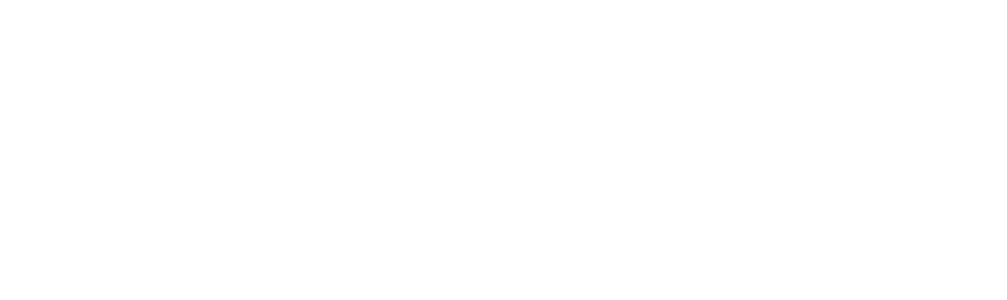
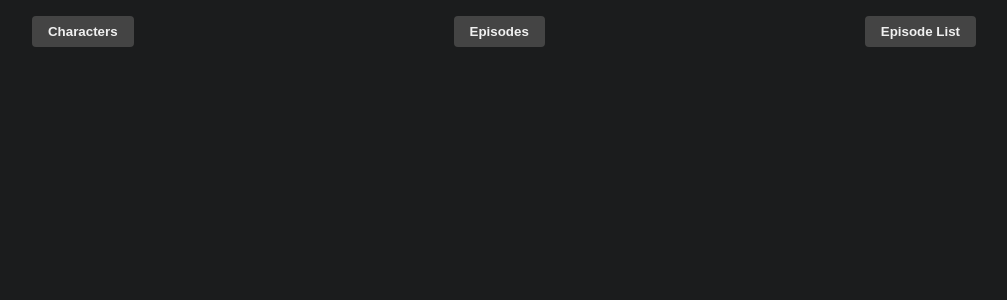
Before and after one commit to Cringenut/RickAndMorty, a Next.js app: page / in a window 1280 px wide. Shown: the top 300 px of the page, without its empty margins (136-1143 px from the left). Built offline with nearby package versions, Linux system fonts and the light colour scheme.

Commit message:
Finished

```diff
--- a/src/app/page.tsx
+++ b/src/app/page.tsx
@@ -1,7 +1,18 @@
 "use client"
 
+import { useRouter } from "next/navigation";
+import "../styles/CardPageStyle.css"
+
 export default function Home() {
+  const router = useRouter();
+
   return (
-      <></>
+      <>
+          <div className="button-container">
+              <button onClick={() => router.push(`/character/${1}`)}>Characters</button>
+              <button onClick={() => router.push(`/character/${1}/episodes/${1}`)}>Episodes</button>
+              <button onClick={() => router.push(`/episode-list`)}>Episode List</button>
+          </div>
+      </>
   );
 }
--- a/src/styles/CardPageStyle.css
+++ b/src/styles/CardPageStyle.css
@@ -1,5 +1,6 @@
 body {
     background-color: #1b1c1d;
+    color: #f0f0f0;
 }
 
 .container {
@@ -81,3 +82,24 @@
     font-weight: bold;
     color: #fff;
 }
+
+.button-container {
+    display: flex;
+    justify-content: space-around;
+    margin-top: 16px;
+}
+
+.button-container button {
+    padding: 8px 16px;
+    border: none;
+    border-radius: 4px;
+    background-color: #444;
+    color: #f0f0f0;
+    font-weight: bold;
+    cursor: pointer;
+    transition: background-color 0.3s;
+}
+
+.button-container button:hover {
+    background-color: #666;
+}
```
Also changed, not shown: package.json (+5 -5 lines), 1 other file (tests, documents, lock files or other folders).
